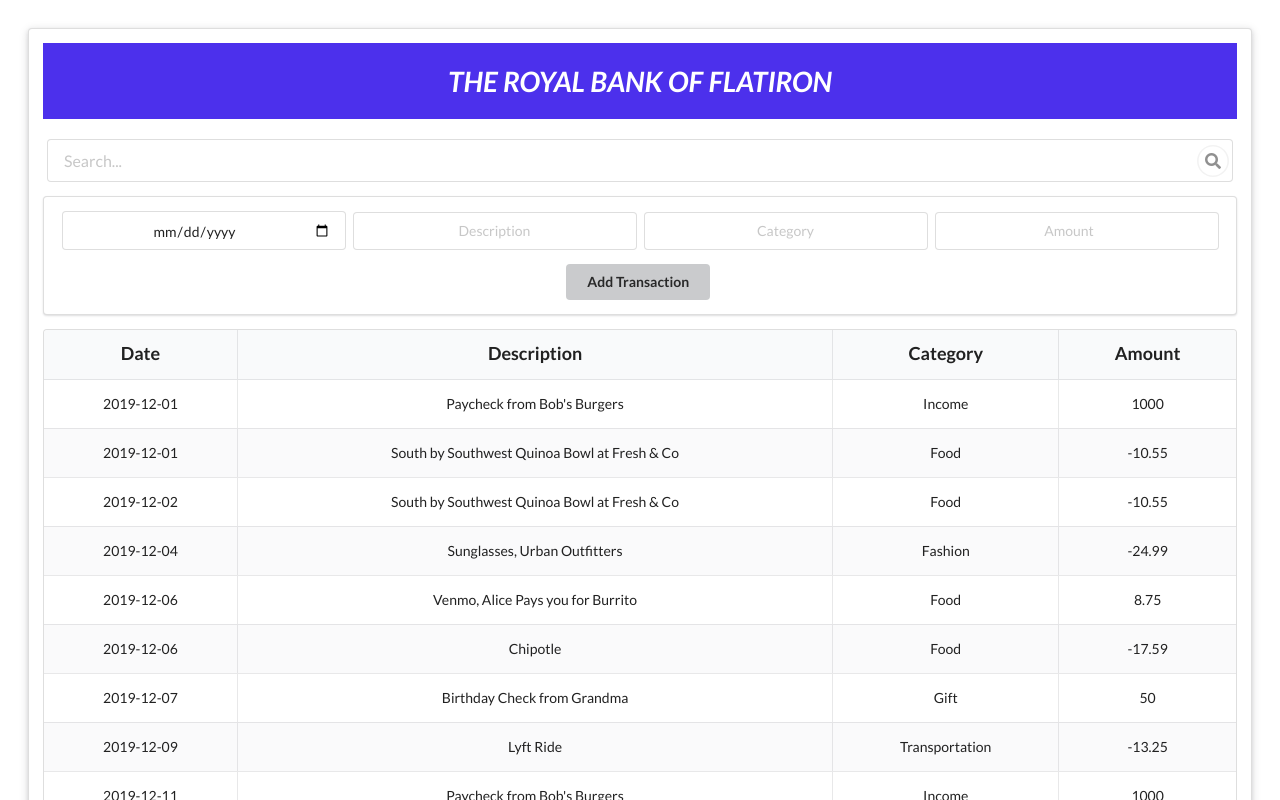
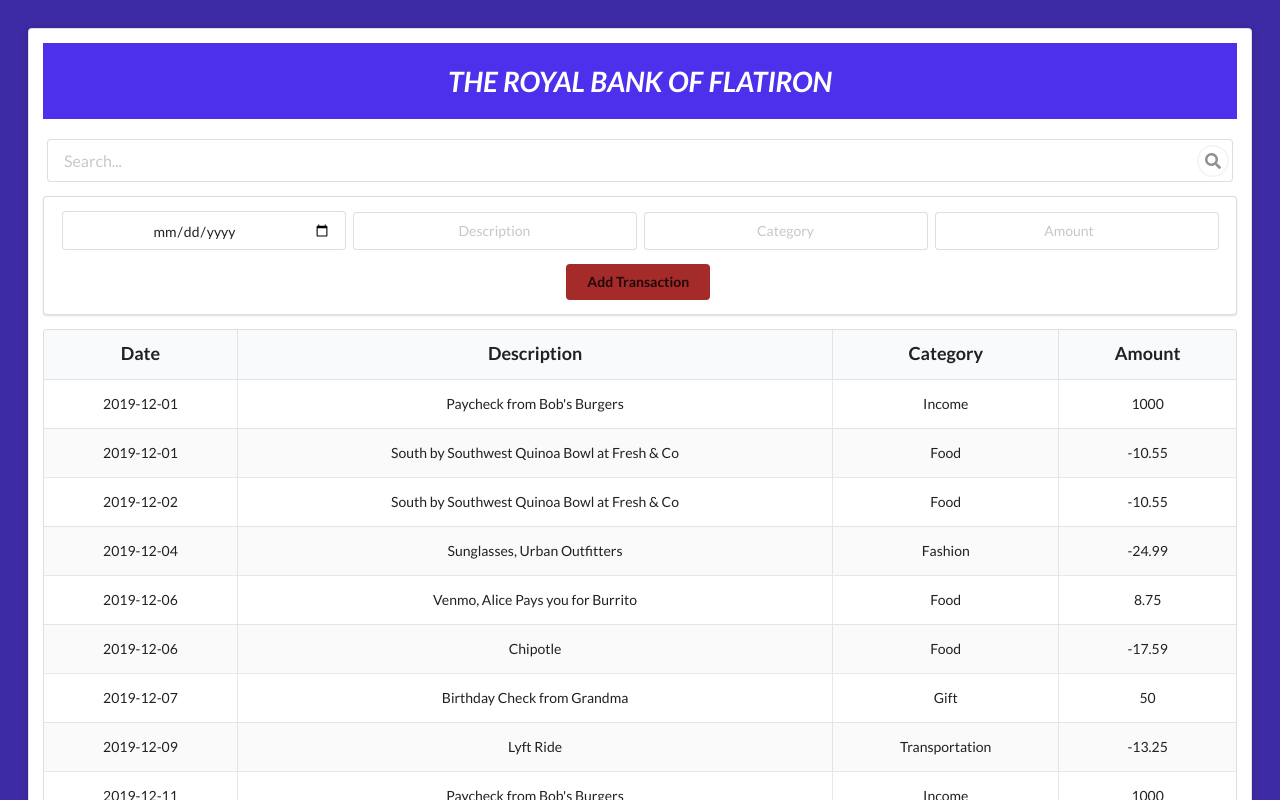
Before and after one commit to Markswell-crypto/code-challenge-bank-of-flatiron, a React (Vite) app: page / in a window 1280 px wide. In both pictures the pointer is over the button "Add Transaction". Shown: the top 800 px of the page. Built offline with nearby package versions, Linux system fonts and the light colour scheme; data requests are answered from the project's data file.

Commit message:
Final changes

```diff
--- a/src/App.css
+++ b/src/App.css
@@ -1,4 +1,5 @@
 #root {
+  background-color: rgb(61, 42, 165);
   max-width: 1280px;
   margin: 0 auto;
   padding: 2rem;
@@ -69,3 +70,9 @@ body {
   font-style: italic;
   border-bottom: 3px;
 }
+#btn:hover{
+  background-color: brown;
+}
+.inline-fields:hover {
+background-color: bisque;
+}
--- a/src/components/AccountInformation.jsx
+++ b/src/components/AccountInformation.jsx
@@ -68,7 +68,7 @@ function AccountInformation() {
               <input value={category} onChange={(e) => setCategory(e.target.value)} type="text" name="category" placeholder="Category" />
               <input value={amount} onChange={(e) => setAmount(e.target.value)} type="number" name="amount" placeholder="Amount" step="0.01" />
             </div>
-            <button className="ui button" type="submit">
+            <button className="ui button" type="submit" id="btn" >
               Add Transaction
             </button>
           </form>
```
